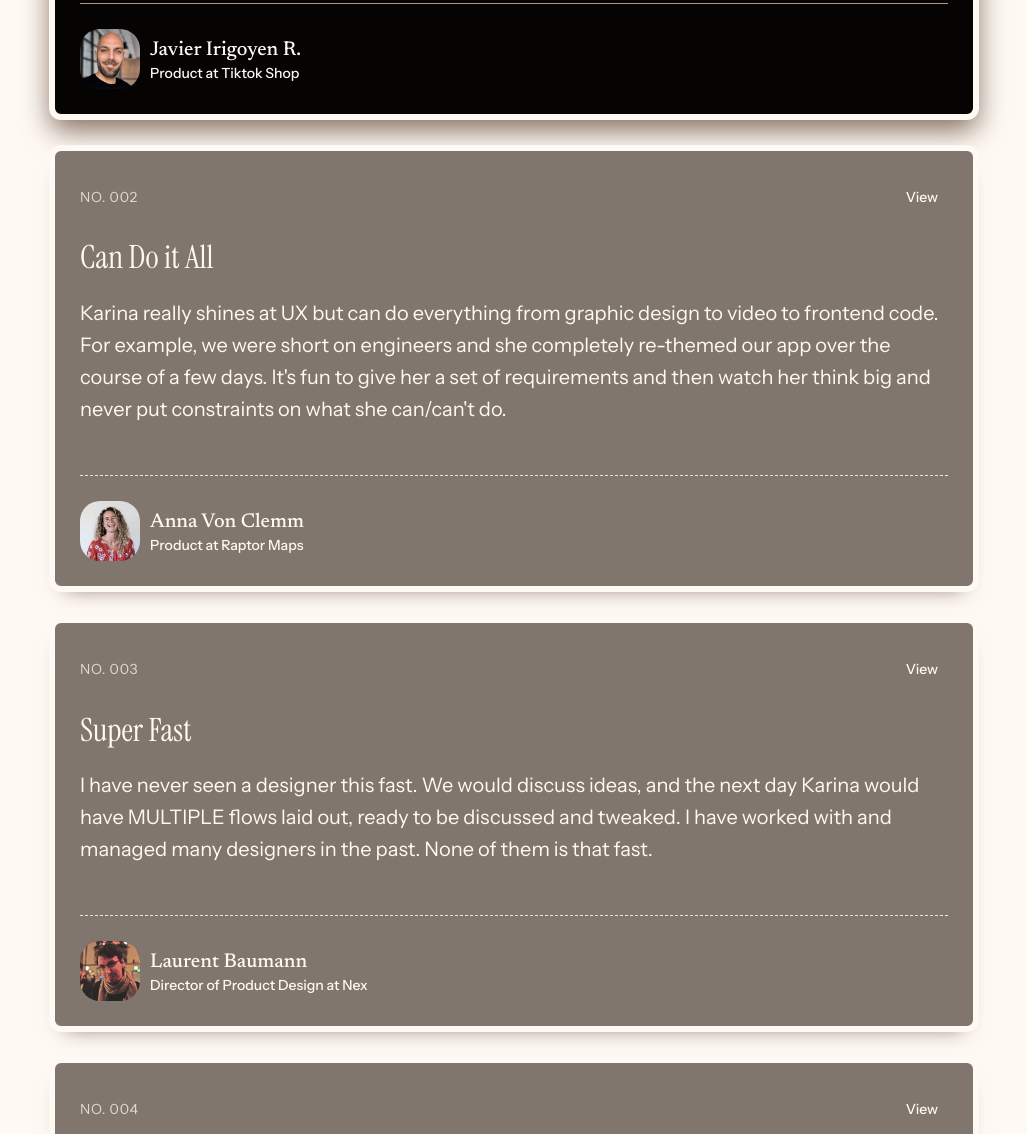
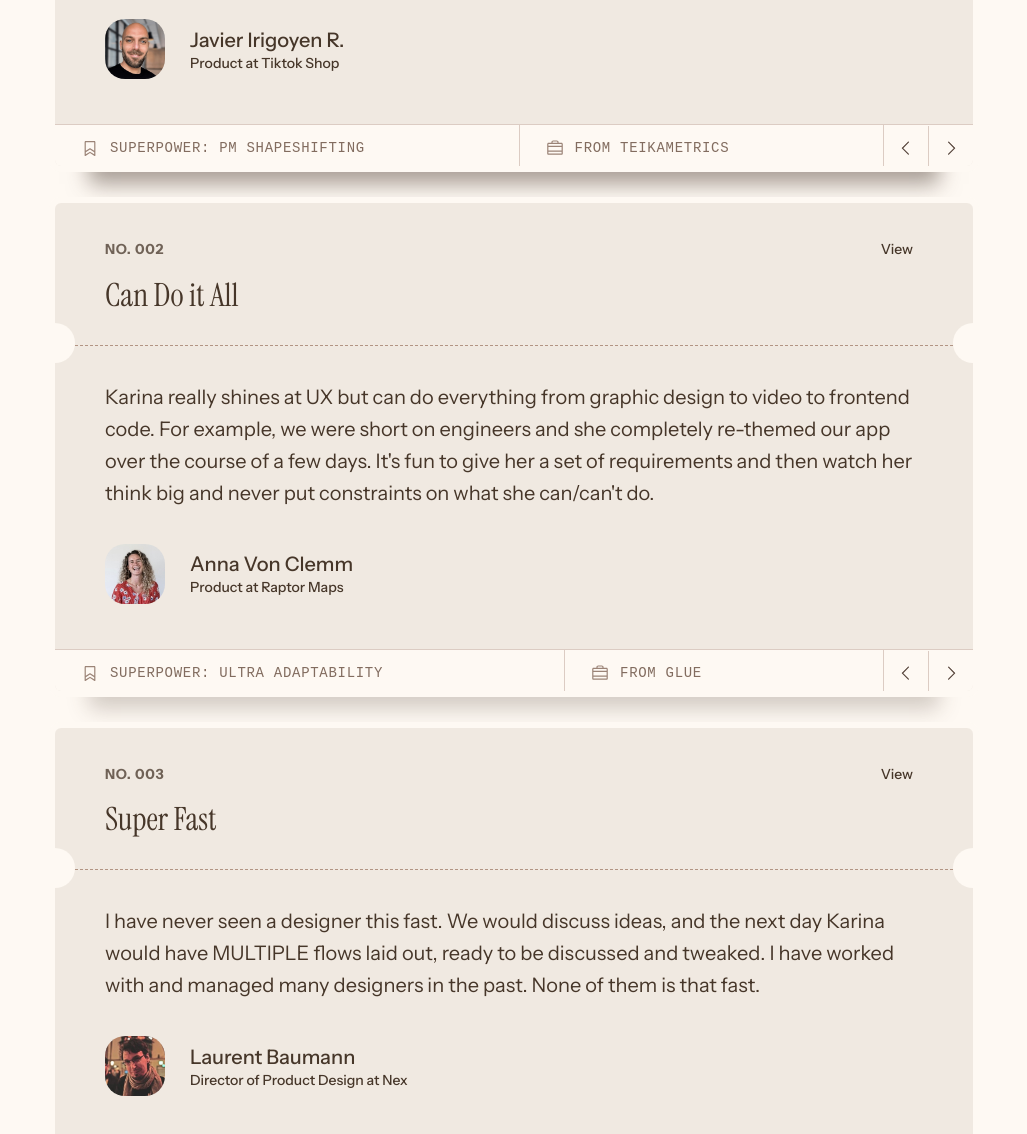
Before and after one commit to karina-tc/ktc2025, an Astro site: page /work in a window 1280 px wide. Shown: the part 2739-3873 px from the top of the page, without its empty margins (126-1153 px from the left). Built offline with nearby package versions, Linux system fonts and the light colour scheme; Astro itself is replaced by a stand-in of ours.

Commit message:
restyled cards for testimonials

```diff
--- a/src/components/Testimonial.astro
+++ b/src/components/Testimonial.astro
@@ -1,6 +1,13 @@
 ---
 import { Image } from "astro:assets";
 
+// Icons
+import Bookmark from "../assets/icons/bookmark.svg";
+import Briefcase from "../assets/icons/briefcase.svg";
+import CaretLeft from "../assets/icons/caretleft.svg";
+import CaretRight from "../assets/icons/caretright.svg";
+
+// Types
 interface Props {
   include_classes?: string;
   quote: {
@@ -12,12 +19,26 @@ interface Props {
     image: ImageMetadata;
     currentRole: string;
     pastRole: string;
+    pastCompany: string;
   };
   reference: {
     number: string;
     link?: string;
   };
 }
+
+// Generate special ability based on quote title
+const getSpecialAbility = (title: string) => {
+  const abilities: { [key: string]: string } = {
+    "Strategic Builder": "PM SHAPESHIFTING",
+    "Can Do it All": "ULTRA ADAPTABILITY",
+    "Super Fast": "SPEED MASTERY",
+    "Deep Understanding": "USER INSIGHT",
+    "Technical Prowess": "CODE WIZARDRY",
+    "Action Oriented": "RAPID EXECUTION",
+  };
+  return abilities[title] || "SUPER POWER";
+};
 
 const { quote, author, reference, include_classes = "" } = Astro.props;
 ---
@@ -33,11 +54,15 @@ const { quote, author, reference, include_classes = "" } = Astro.props;
       )
     }
   </div>
+  <div class="testimonial-title">
+    <h2>{quote.title}</h2>
+  </div>
+  <div class="testimonial-holes">
+    <div class="testimonial-hole left"></div>
+    <div class="testimonial-hole right"></div>
+  </div>
   <div class="testimonial-quote">
-    <h2>{quote.title}</h2>
     <p>{quote.content}</p>
-  </div>
-  <div class="testimonial-footer">
     <div class="testimonial-author">
       <Image src={author.image} alt={author.name} width={60} height={60} />
       <div class="testimonial-author-info">
@@ -49,26 +74,40 @@ const { quote, author, reference, include_classes = "" } = Astro.props;
       </div>
     </div>
   </div>
+  <div class="testimonial-special-ability">
+    <div class="block">
+      <Image src={Bookmark} alt="Bookmark" width={20} height={20} />
+      SUPERPOWER: {getSpecialAbility(quote.title)}
+    </div>
+    <div class="block">
+      <Image src={Briefcase} alt="Briefcase" width={20} height={20} />
+      {author.pastCompany}
+    </div>
+    <button type="button" aria-label="Previous" class="block arrow left">
+      <Image src={CaretLeft} alt="Caret Left" width={20} height={20} />
+    </button>
+    <button type="button" aria-label="Next" class="block arrow right">
+      <Image src={CaretRight} alt="Caret Right" width={20} height={20} />
+    </button>
+  </div>
 </div>
 
 <style lang="scss">
   .testimonial-item {
     display: flex;
     flex-direction: column;
-    color: var(--color-paper);
-    background: var(--color-coal-light);
+    color: var(--color-ink-secondary);
+    background: var(--color-surface);
     border: 6px solid var(--color-paper);
     border-radius: 12px;
-    box-shadow: 0 12px 20px -16px var(--color-ink-tertiary);
-    transition: all 0.2s ease-in-out;
+    transition: all 0.3s cubic-bezier(0.19, 1, 0.22, 1);
     overflow: hidden;
     position: relative;
-
+    box-shadow: 0px 52px 20px -40px rgba(84, 67, 57, 0.25);
 
     &.active,
     &:hover {
-      background: var(--color-coal);
-      box-shadow: 0 12px 28px -2px var(--color-ink-tertiary);
+      box-shadow: 0px 52px 20px -40px rgba(84, 67, 57, 0.5);
 
       .testimonial-reference span {
         color: var(--color-coffee);
@@ -97,18 +136,37 @@ const { quote, author, reference, include_classes = "" } = Astro.props;
       }
     }
 
+    .testimonial-holes {
+      display: flex;
+      justify-content: space-between;
+      align-items: center;
+      overflow: hidden;
+
+      position: absolute;
+      width: calc(100% + 40px);
+      left: -20px;
+      top: 120px;
+
+      .testimonial-hole {
+        width: 40px;
+        height: 40px;
+        border-radius: 50%;
+        background: var(--color-paper);
+      }
+    }
+
     .testimonial-reference {
       display: flex;
       justify-content: space-between;
       align-items: center;
       font-size: var(--font-size-small);
       font-family: var(--font-sans);
-      color: var(--color-paper);
-      margin: var(--spacing-base) var(--spacing-base) 0;
+      padding: var(--spacing-base) var(--spacing-double) 0;
 
       span {
         text-transform: uppercase;
         letter-spacing: 0.05em;
+        font-weight: 800;
         opacity: 0.75;
         transition: all 0.2s ease-in-out;
       }
@@ -126,36 +184,39 @@ const { quote, author, reference, include_classes = "" } = Astro.props;
       }
     }
 
-    .testimonial-quote {
+    .testimonial-title {
       flex-grow: 1;
       display: flex;
       flex-direction: column;
-      padding: var(--spacing-base) var(--spacing-base) 0;
+      padding: var(--spacing-small) var(--spacing-double) 0;
+      border-bottom: 1px dashed var(--color-coffee);
 
       h2 {
         font-family: var(--font-headings);
         font-size: var(--font-size-massive);
         margin-bottom: var(--spacing-base);
-      }
-
-      p {
-        font-family: var(--font-sans);
+        padding-bottom: var(--spacing-small);
       }
     }
 
-    .testimonial-footer {
+    .testimonial-quote {
+      flex-grow: 1;
       display: flex;
+      gap: var(--spacing-base);
       flex-direction: column;
-      gap: var(--spacing-small);
-      border-top: 1px dashed var(--color-surface);
-      margin: var(--spacing-double) var(--spacing-base) 0;
-      padding: var(--spacing-base) 0 var(--spacing-base);
+      padding: var(--spacing-base) var(--spacing-double);
+
+      p {
+        margin-top: var(--spacing-small);
+        font-family: var(--font-sans);
+      }
     }
 
     .testimonial-author {
       display: flex;
       align-items: center;
-      gap: var(--spacing-small);
+      padding: var(--spacing-small) 0;
+      gap: var(--spacing-base);
 
       img {
         border-radius: 20px;
@@ -168,7 +229,6 @@ const { quote, author, reference, include_classes = "" } = Astro.props;
     .testimonial-author-info {
       display: flex;
       flex-direction: column;
-      color: var(--color-paper);
 
       p {
         font-weight: 500;
@@ -203,6 +263,66 @@ const { quote, author, reference, include_classes = "" } = Astro.props;
             top: 10px;
             left: 0;
             opacity: 0;
+            color: var(--color-ink-tertiary);
+          }
+        }
+      }
+    }
+
+    .testimonial-special-ability {
+      display: flex;
+      align-items: center;
+
+      font-size: var(--font-size-small);
+      font-family: var(--font-mono);
+      color: var(--color-ink-tertiary);
+      font-weight: 500;
+      text-transform: uppercase;
+      letter-spacing: 0.05em;
+
+      margin: var(--spacing-small) 0 -6px;
+      border-top: 1px solid var(--color-border);
+      border-bottom: 1px solid var(--color-surface);
+      background: var(--color-paper);
+      transition: all 0.2s ease-in-out;
+
+      .block {
+        display: inline-flex;
+        align-items: center;
+        justify-content: start;
+        gap: var(--spacing-small);
+        padding: 12px var(--spacing-base);
+        border-right: 1px solid var(--color-border);
+
+        &:not(.arrow) {
+          flex-grow: 1;
+        }
+
+        &.arrow {
+          padding: 12px;
+          text-align: center;
+        }
+
+        &:last-child {
+          border-right: none;
+        }
+      }
+
+      @include tablet {
+        flex-direction: column;
+        align-items: start;
+
+        .block {
+          width: 100%;
+          border-right: none;
+          border-bottom: 1px solid var(--color-border);
+
+          &:last-child {
+            border-bottom: none;
+          }
+
+          &.arrow {
+            display: none;
           }
         }
       }
--- a/src/data/testimonials.ts
+++ b/src/data/testimonials.ts
@@ -15,6 +15,7 @@ export interface Testimonial {
     image: ImageMetadata;
     currentRole: string;
     pastRole: string;
+    pastCompany: string;
   };
   reference: {
     number: string;
@@ -32,7 +33,8 @@ export const testimonials: Testimonial[] = [
       name: "Javier Irigoyen R.",
       image: javierIrigoyen,
       currentRole: "Product at Tiktok Shop",
-      pastRole: "Worked together at Teikametrics",
+      pastRole: "Worked directly with Javier",
+      pastCompany: "From Teikametrics",
     },
     reference: {
       number: "NO. 001",
@@ -48,7 +50,8 @@ export const testimonials: Testimonial[] = [
       name: "Anna Von Clemm",
       image: annaVonClemm,
       currentRole: "Product at Raptor Maps",
-      pastRole: "Worked together at Glue",
+      pastRole: "Worked directly with Anna",
+      pastCompany: "From Glue",
     },
     reference: {
       number: "NO. 002",
@@ -64,7 +67,8 @@ export const testimonials: Testimonial[] = [
       name: "Laurent Baumann",
       image: laurentBaumann,
       currentRole: "Director of Product Design at Nex",
-      pastRole: "Worked together at Glue",
+      pastRole: "Reported to Laurent",
+      pastCompany: "From Glue",
     },
     reference: {
       number: "NO. 003",
@@ -80,7 +84,8 @@ export const testimonials: Testimonial[] = [
       name: "Sheetal Bongale",
       image: sheetalBongale,
       currentRole: "Senior Data Analyst at Upshop",
-      pastRole: "Worked together at Glue",
+      pastRole: "Worked alongside Sheetal",
+      pastCompany: "From Glue",
     },
     reference: {
       number: "NO. 004",
@@ -96,7 +101,8 @@ export const testimonials: Testimonial[] = [
       name: "Ryan Kuczka",
       image: ryanKuczka,
       currentRole: "Principal Engineer at Red Ventures",
-      pastRole: "Worked together at Rejoiner",
+      pastRole: "Worked directly with Ryan",
+      pastCompany: "From Rejoiner",
     },
     reference: {
       number: "NO. 005",
@@ -112,7 +118,8 @@ export const testimonials: Testimonial[] = [
       name: "Michael Viscariello",
       image: michaelViscariello,
       currentRole: "Product Leader, Data & Growth Advisor",
-      pastRole: "Worked together at Tropic",
+      pastRole: "Worked directly with Michael",
+      pastCompany: "From Tropic",
     },
     reference: {
       number: "NO. 006",
```
Also changed, not shown: src/assets/icons/bookmark.svg (added), src/assets/icons/briefcase.svg (added), src/assets/icons/caretleft.svg (added), src/assets/icons/caretright.svg (added), src/assets/people/javier.png (deleted).
